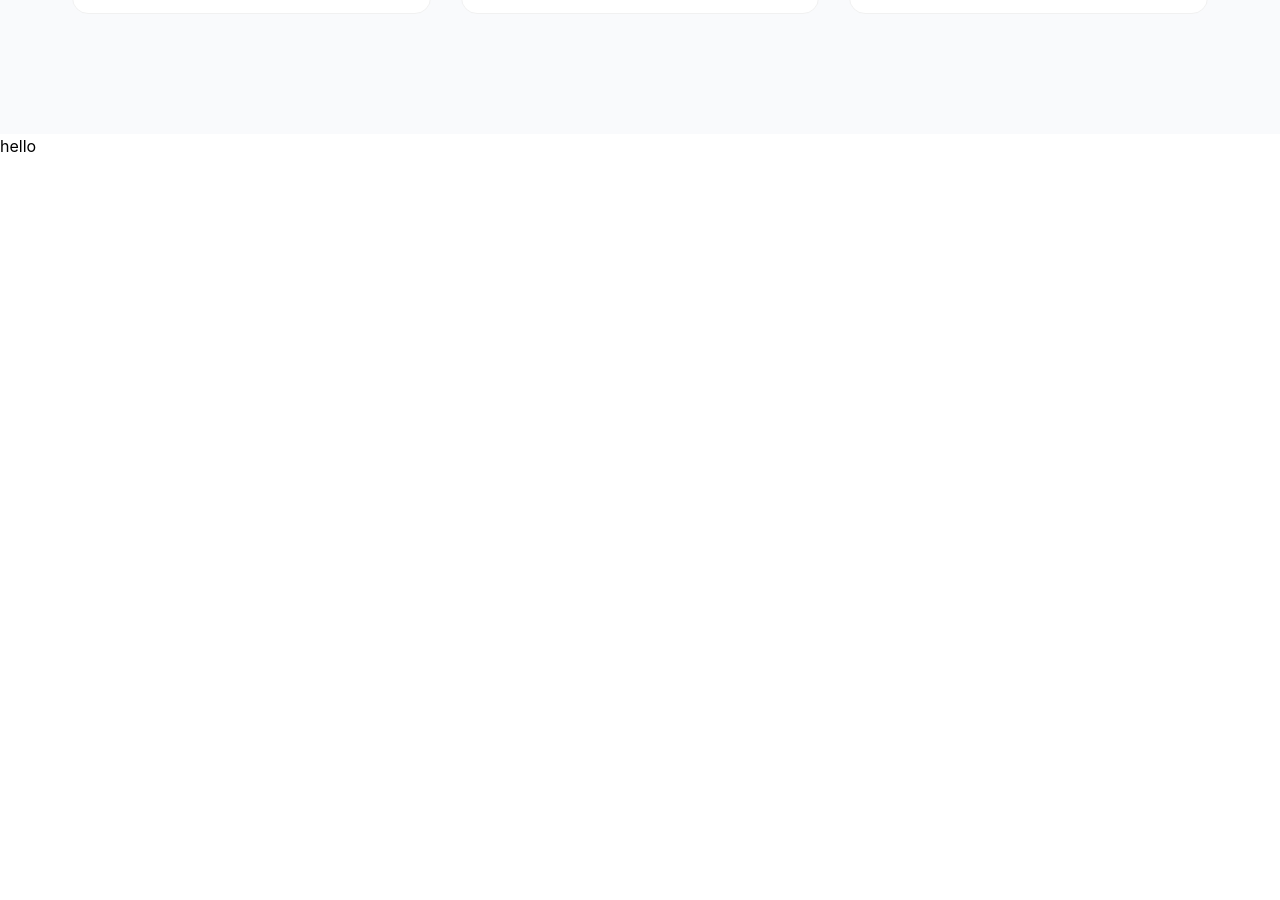
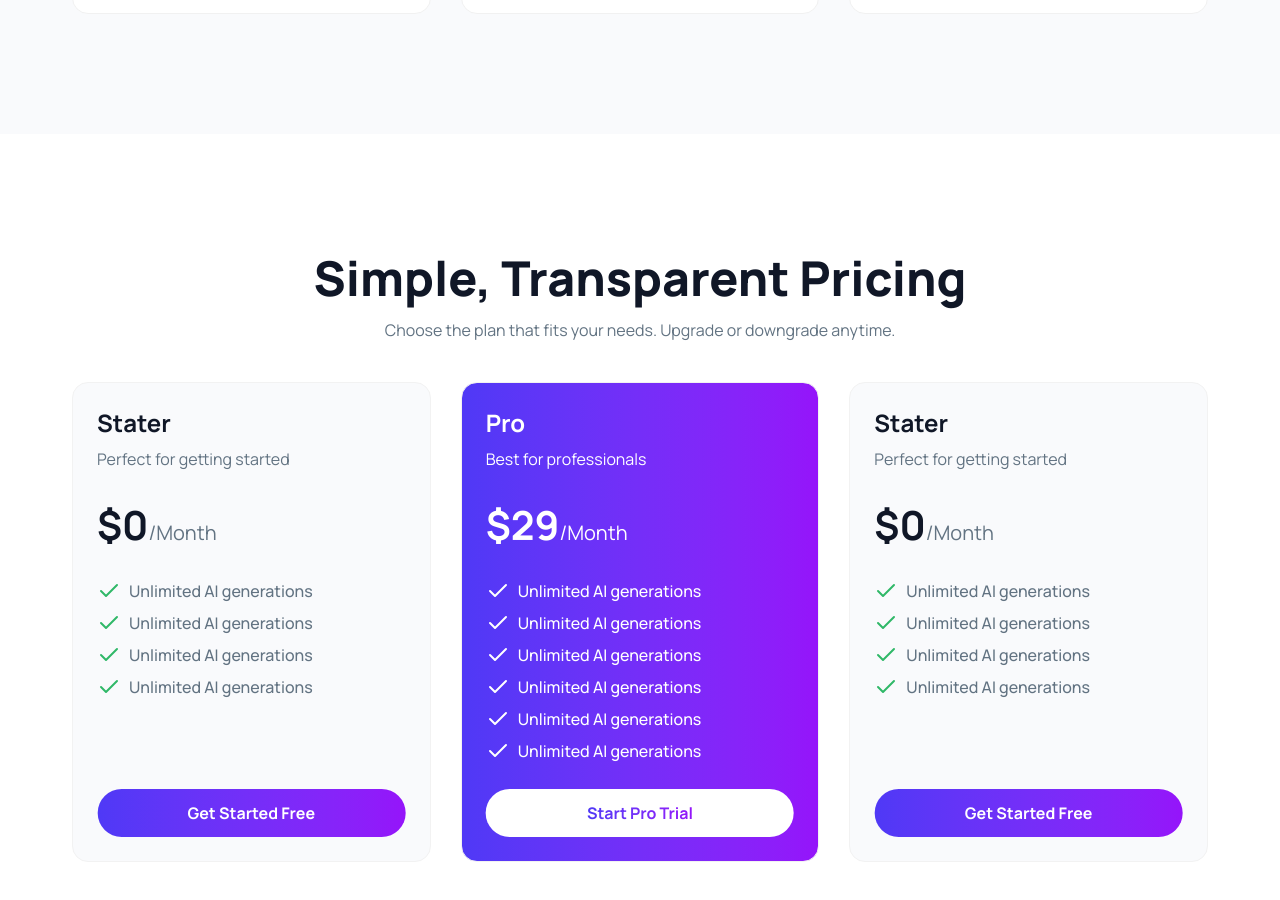
Before and after one commit to quantumrahman/digitools, a React (Vite) app: page / in a window 1280 px wide. Shown: the part 3741-4641 px from the top of the page. Before the commit the page ends 3899 px from the top, so only its background shows below. Built offline with nearby package versions, Linux system fonts and the light colour scheme.

Commit message:
SubscriptionSection design completed

```diff
--- a/src/components/ui/SubscriptionSection/SubscriptionSection.jsx
+++ b/src/components/ui/SubscriptionSection/SubscriptionSection.jsx
@@ -1,7 +1,122 @@
+import { Check } from "lucide-react";
+
 const SubscriptionSection = () => {
     return (
         <>
-            <h1>hello</h1>
+            <div className='w-full py-30'>
+                <div className='max-w-300 mx-auto px-4 sm:px-6 lg:px-8'>
+                    <div className='w-full text-center space-y-4'>
+                        <h2 className='manrope text-5xl font-extrabold text-[#101727]'>Simple, Transparent Pricing</h2>
+                        <p className='manrope text-base font-normal text-[#627382]'>Choose the plan that fits your needs. Upgrade or downgrade anytime.</p>
+                    </div>
+                    <div className='w-full mt-10 grid grid-cols-3 gap-7.5'>
+                        <div className='w-full min-h-120 bg-[#F9FAFC] border border-[#F2F2F2] p-6 rounded-2xl flex jusitfy-center gap-6 flex-col relative'>
+                            <div className='space-y-2'>
+                                <h3 className='manrope text-2xl font-bold text-[#101727]'>Stater</h3>
+                                <p className='manrope text-base font-normal text-[#627382]'>Perfect for getting started</p>
+                            </div>
+                            <div className='w-full'>
+                                <p className='manrope text-[40px] font-bold text-[#101727]'>$0<span className='text-xl font-normal text-[#627382]'>/Month</span></p>
+                            </div>
+                            <div className='space-y-2'>
+                                <div className="flex items-center gap-2">
+                                    <Check color='#30B868'></Check>
+                                    <span className='manrope text-base font-medium text-[#627382]'>Unlimited AI generations</span>
+                                </div>
+                                <div className="flex items-center gap-2">
+                                    <Check color='#30B868'></Check>
+                                    <span className='manrope text-base font-medium text-[#627382]'>Unlimited AI generations</span>
+                                </div>
+                                <div className="flex items-center gap-2">
+                                    <Check color='#30B868'></Check>
+                                    <span className='manrope text-base font-medium text-[#627382]'>Unlimited AI generations</span>
+                                </div>
+                                <div className="flex items-center gap-2">
+                                    <Check color='#30B868'></Check>
+                                    <span className='manrope text-base font-medium text-[#627382]'>Unlimited AI generations</span>
+                                </div>
+                            </div>
+                            <div className='absolute bottom-6 left-1/2 -translate-x-1/2 w-full flex items-center justify-center'>
+                                <button className='w-77 py-3 bg-linear-to-r from-[#4F39F6] to-[#9514FA] rounded-full manrope text-base font-bold text-white cursor-pointer'>
+                                    Get Started Free
+                                </button>
+                            </div>
+                        </div>
+                        <div className='w-full min-h-120 bg-linear-to-r from-[#4F39F6] to-[#9514FA] border border-[#F2F2F2] p-6 rounded-2xl flex jusitfy-center gap-6 flex-col relative'>
+                            <div className='space-y-2'>
+                                <h3 className='manrope text-2xl font-bold text-white'>Pro</h3>
+                                <p className='manrope text-base font-normal text-white'>Best for professionals</p>
+                            </div>
+                            <div className='w-full'>
+                                <p className='manrope text-[40px] font-bold text-white'>$29<span className='text-xl font-normal text-white'>/Month</span></p>
+                            </div>
+                            <div className='space-y-2'>
+                                <div className="flex items-center gap-2">
+                                    <Check color='#ffffff'></Check>
+                                    <span className='manrope text-base font-medium text-white'>Unlimited AI generations</span>
+                                </div>
+                                <div className="flex items-center gap-2">
+                                    <Check color='#ffffff'></Check>
+                                    <span className='manrope text-base font-medium text-white'>Unlimited AI generations</span>
+                                </div>
+                                <div className="flex items-center gap-2">
+                                    <Check color='#ffffff'></Check>
+                                    <span className='manrope text-base font-medium text-white'>Unlimited AI generations</span>
+                                </div>
+                                <div className="flex items-center gap-2">
+                                    <Check color='#ffffff'></Check>
+                                    <span className='manrope text-base font-medium text-white'>Unlimited AI generations</span>
+                                </div>
+                                <div className="flex items-center gap-2">
+                                    <Check color='#ffffff'></Check>
+                                    <span className='manrope text-base font-medium text-white'>Unlimited AI generations</span>
+                                </div>
+                                <div className="flex items-center gap-2">
+                                    <Check color='#ffffff'></Check>
+                                    <span className='manrope text-base font-medium text-white'>Unlimited AI generations</span>
+                                </div>
+                            </div>
+                            <div className='absolute bottom-6 left-1/2 -translate-x-1/2 w-full flex items-center justify-center'>
+                                <button className='w-77 py-3 bg-white rounded-full manrope text-base font-bold cursor-pointer'>
+                                    <span className="bg-linear-to-r from-[#4F39F6] to-[#9514FA] text-transparent bg-clip-text">Start Pro Trial</span>
+                                </button>
+                            </div>
+                        </div>
+                        <div className='w-full min-h-120 bg-[#F9FAFC] border border-[#F2F2F2] p-6 rounded-2xl flex jusitfy-center gap-6 flex-col relative'>
+                            <div className='space-y-2'>
+                                <h3 className='manrope text-2xl font-bold text-[#101727]'>Stater</h3>
+                                <p className='manrope text-base font-normal text-[#627382]'>Perfect for getting started</p>
+                            </div>
+                            <div className='w-full'>
+                                <p className='manrope text-[40px] font-bold text-[#101727]'>$0<span className='text-xl font-normal text-[#627382]'>/Month</span></p>
+                            </div>
+                            <div className='space-y-2'>
+                                <div className="flex items-center gap-2">
+                                    <Check color='#30B868'></Check>
+                                    <span className='manrope text-base font-medium text-[#627382]'>Unlimited AI generations</span>
+                                </div>
+                                <div className="flex items-center gap-2">
+                                    <Check color='#30B868'></Check>
+                                    <span className='manrope text-base font-medium text-[#627382]'>Unlimited AI generations</span>
+                                </div>
+                                <div className="flex items-center gap-2">
+                                    <Check color='#30B868'></Check>
+                                    <span className='manrope text-base font-medium text-[#627382]'>Unlimited AI generations</span>
+                                </div>
+                                <div className="flex items-center gap-2">
+                                    <Check color='#30B868'></Check>
+                                    <span className='manrope text-base font-medium text-[#627382]'>Unlimited AI generations</span>
+                                </div>
+                            </div>
+                            <div className='absolute bottom-6 left-1/2 -translate-x-1/2 w-full flex items-center justify-center'>
+                                <button className='w-77 py-3 bg-linear-to-r from-[#4F39F6] to-[#9514FA] rounded-full manrope text-base font-bold text-white cursor-pointer'>
+                                    Get Started Free
+                                </button>
+                            </div>
+                        </div>
+                    </div>
+                </div>
+            </div>
         </>
     );
 };
```
